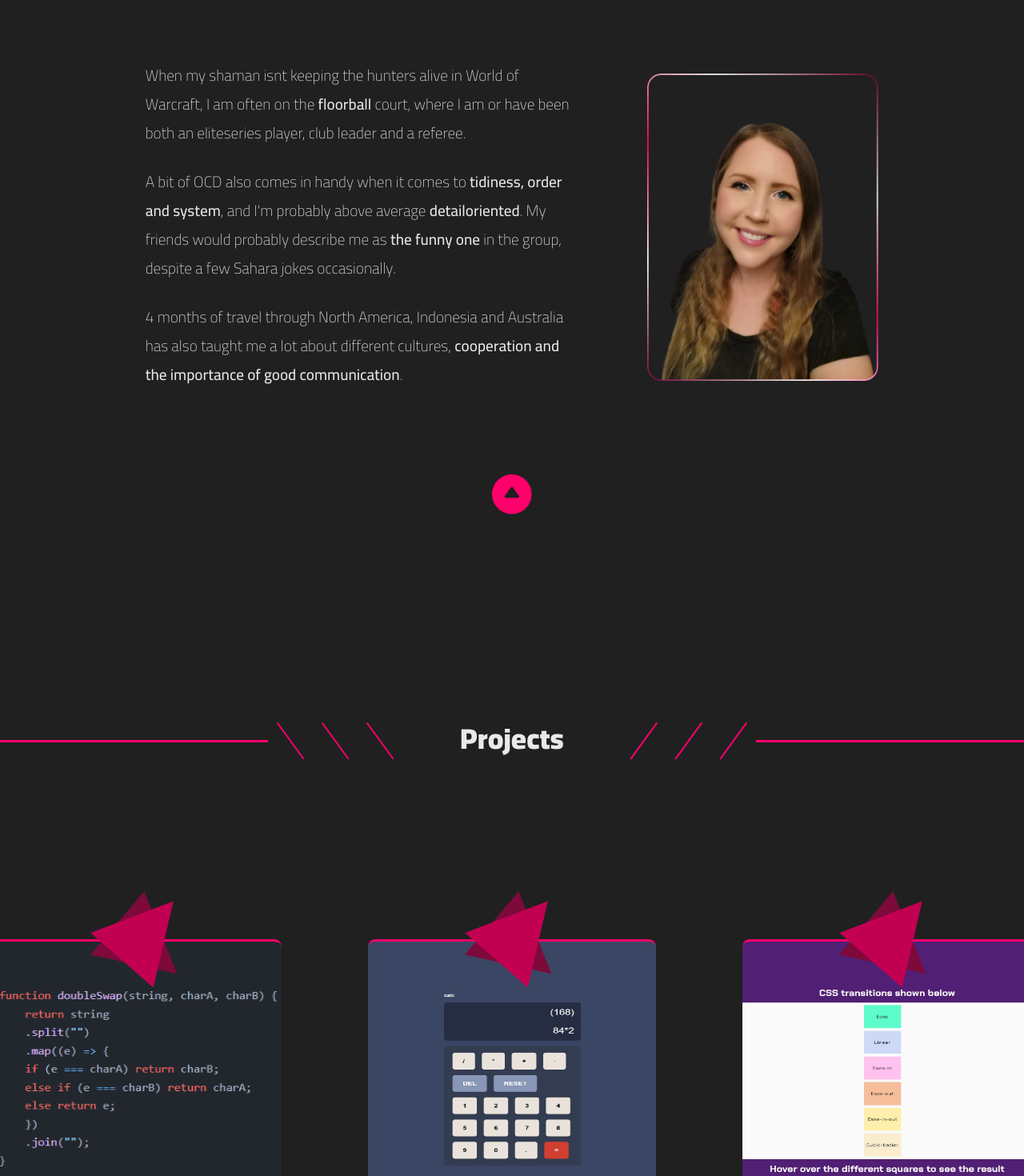
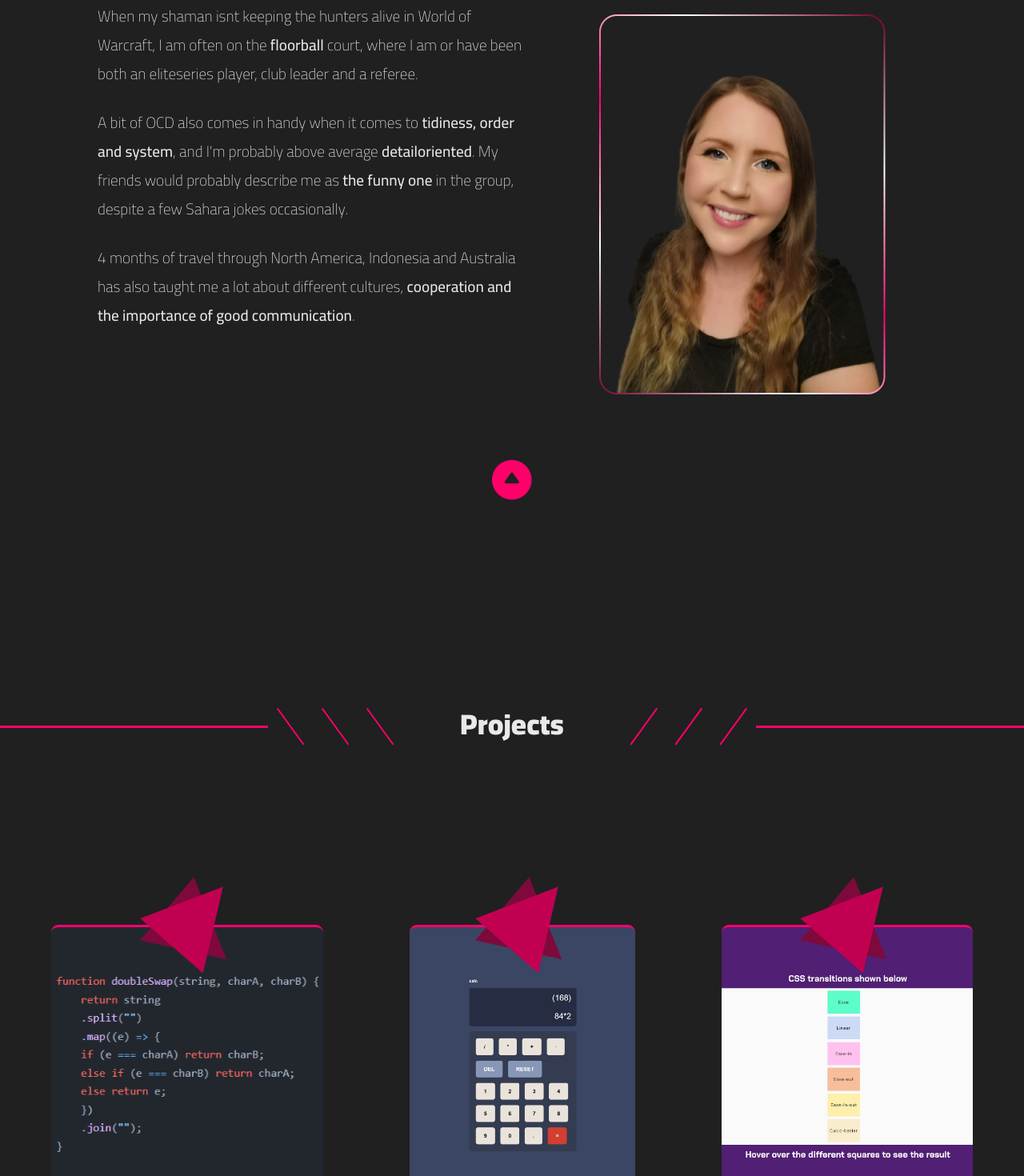
Before and after one commit to Maykodehode/mayportfolio, a React (Create React App) app: page / in a window 1280 px wide. Shown: the part 1260-2730 px from the top of the page at 80% size. Built offline with nearby package versions, Linux system fonts and the light colour scheme.

Commit message:
update css, cv-download

```diff
--- a/src/App.css
+++ b/src/App.css
@@ -38,8 +38,8 @@ a:focus {
 /* ======================================================================================================== */
 /* width */
 ::-webkit-scrollbar {
-  width: 0.5em;
-  height: 0.5em;
+  max-width: 0.5em;
+  max-height: 0.5em;
 }
 
 /* Track */
@@ -69,7 +69,7 @@ a:focus {
 }
 
 .pdficon {
-  height: 23%;
+  max-height: 23%;
   margin-top: 2.2em;
   margin-left: -1.4em;
 }
@@ -78,7 +78,7 @@ a:focus {
   position: absolute;
   top: 5em;
   left: 0;
-  width: 28em;
+  width: 21%;
   height: 0.05em;
 }
 
@@ -106,6 +106,8 @@ a:focus {
 
 .frontpage-logo {
   margin-top: -3em;
+  max-width: 100%;
+  height: auto;
 }
 
 .graytext {
@@ -196,7 +198,7 @@ a:focus {
 
 .textOne {
   font-size: 1.2rem;
-  width: 70%;
+  max-width: 70%;
   text-align: center;
   margin: 0 auto;
   margin-bottom: 5em;
@@ -204,7 +206,7 @@ a:focus {
 
 .textTwo {
   font-size: 1.2rem;
-  width: 28em;
+  max-width: 28em;
   text-align: left;
   margin: 0 3em 0 auto;
   margin-bottom: 1.3em;
@@ -217,19 +219,22 @@ a:focus {
 
 .picture {
   margin: 1em auto 0 2em;
-  height: 24em;
+  max-width: 100%;
+  height: auto;
 }
 
 /* ======================================================================================================== */
 /* ===== HOME BUTTON ====================================================================================== */
 /* ======================================================================================================== */
 .homebutton {
-  width: 3em;
+  max-width: 3em;
+  height: auto;
 }
 
 .homebtn {
   margin: 0 auto;
-  width: 3em;
+  max-width: 3em;
+  height: auto;
   transition: all 0.5s ease;
   transform: scale(1);
 }
@@ -259,8 +264,8 @@ a:focus {
 .card-img {
   display: block;
   margin-top: 3.3em;
-  width: 20em;
-  height: 13em;
+  max-width: 20em;
+  max-height: 13em;
   border-radius: 0.5em;
   margin-bottom: 2em;
 }
@@ -268,16 +273,16 @@ a:focus {
 .jscode {
   display: block;
   margin-top: 3.3em;
-  width: 20em;
-  height: 13em;
+  max-width: 20em;
+  max-height: 13em;
   border-radius: 0.5em;
   margin-bottom: 2em;
 }
 
 .card {
   border-top: 0.2em solid #ff006b;
-  width: 20em;
-  height: 25em;
+  max-width: 20em;
+  max-height: 25em;
   border-radius: 0.5em;
   margin: 5em 3em 0 3em;
   color: #e9e9e9;
@@ -317,8 +322,8 @@ a:focus {
 
 .button {
   display: flex;
-  width: 9em;
-  height: 2.5em;
+  max-width: 9em;
+  max-height: 2.5em;
   background-color: #a50045;
   border-radius: 0.5em;
   margin: -0.8em 0.5em 0 auto;
@@ -331,8 +336,8 @@ a:focus {
 }
 
 .github-button {
-  width: 2em;
-  height: 2em;
+  max-width: 2em;
+  max-height: 2em;
   margin: auto;
 }
 
@@ -358,6 +363,6 @@ a:focus {
 .footer-logos {
   margin: auto 0;
   margin-left: -6em;
-  width: 10%;
-  height: 2%;
+  max-width: 10%;
+  max-height: 2%;
 }
--- a/src/Components/FrontSectionComponents.js
+++ b/src/Components/FrontSectionComponents.js
@@ -3,6 +3,7 @@ import linkedInLogo from "../Images/linkedin.png";
 import githubLogo from "../Images/github.png";
 import polygonLogo from "../Images/polygons1.png";
 import codeLanguageLogos from "../Images/logos.png";
+import cv from "../cvFile/CV.maybjerga.pdf";
 
 // FUNCTION THAT RETURNS HTML FOR THE FRONTPAGE SECTION //
 export function NavbarOne() {
@@ -16,10 +17,10 @@ export function NavbarOne() {
         <a href="#aboutme">About me</a>
       </h1>
       {/* PDF ICON, WITH LINK FOR DOWNLOADING CV */}
-      <a href="https://1drv.ms/b/s!AvHm0FmgWKt1mcNRmYS73Z1Z6SwCbA?e=SrcmIF">
+      <a href={cv} download>
         <h1>CV</h1>
       </a>
-      <a href="https://1drv.ms/b/s!AvHm0FmgWKt1mcNRmYS73Z1Z6SwCbA?e=SrcmIF">
+      <a href={cv} download>
         <img className="pdficon" src={pdfIcon} alt="Download icon" />
       </a>
       <div className="lineNav line"></div>
```
Also changed, not shown: 1 other file (tests, documents, lock files or other folders).
